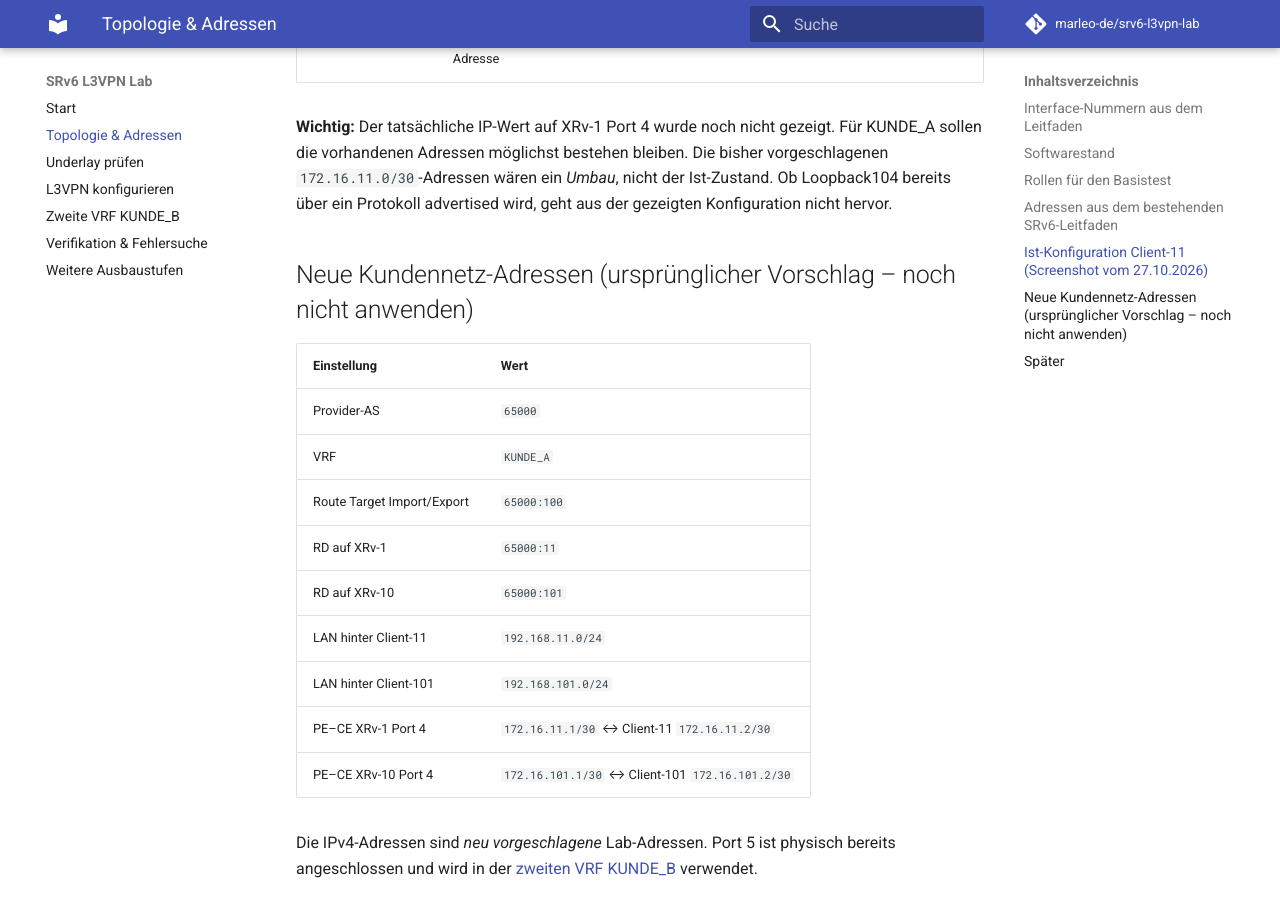
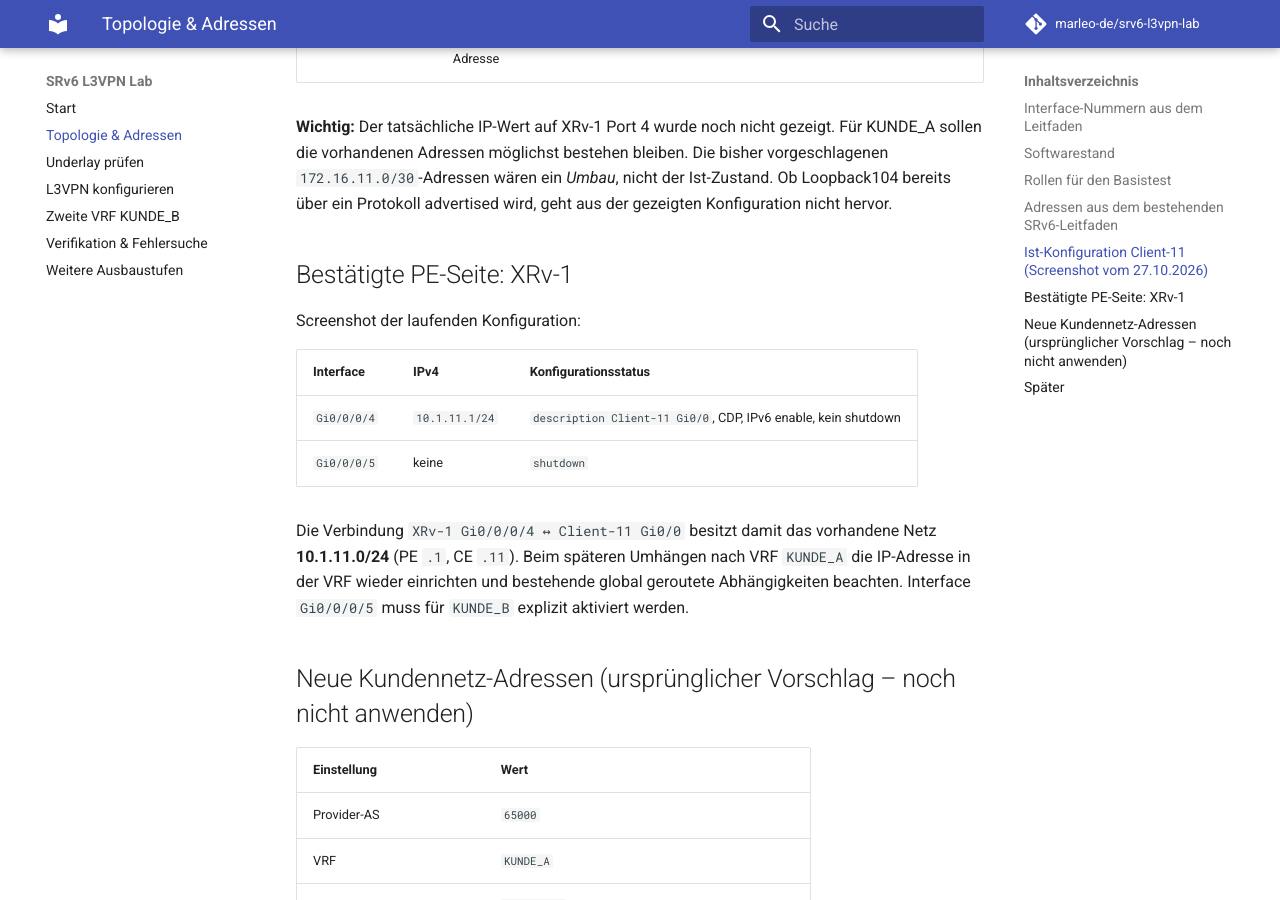
Before and after one commit to marleo-de/srv6-l3vpn-lab, an MkDocs documentation site: the page built from docs/topologie.md, in a window 1280 px wide and 900 px high, scrolled down 2226 px. Built offline with MkDocs 1.6.1 and Material for MkDocs 9.7.7, drawn with Linux system fonts in a browser that asks for light colours; comment, search, counter and statistics services are not loaded.

Commit message:
Record actual PE1 to Client11 link and shutdown second port

```diff
--- a/docs/topologie.md
+++ b/docs/topologie.md
@@ -60,6 +60,17 @@ Die roten Nummern sind **nicht** die letzten Ziffern der IPv4-Adressen. Vor der
 
 **Wichtig:** Der tatsächliche IP-Wert auf XRv-1 Port 4 wurde noch nicht gezeigt. Für KUNDE_A sollen die vorhandenen Adressen möglichst bestehen bleiben. Die bisher vorgeschlagenen `172.16.11.0/30`-Adressen wären ein *Umbau*, nicht der Ist-Zustand. Ob Loopback104 bereits über ein Protokoll advertised wird, geht aus der gezeigten Konfiguration nicht hervor.
 
+## Bestätigte PE-Seite: XRv-1
+
+Screenshot der laufenden Konfiguration:
+
+| Interface | IPv4 | Konfigurationsstatus |
+|---|---|---|
+| `Gi0/0/0/4` | `10.1.11.1/24` | `description Client-11 Gi0/0`, CDP, IPv6 enable, kein shutdown |
+| `Gi0/0/0/5` | keine | `shutdown` |
+
+Die Verbindung `XRv-1 Gi0/0/0/4 ↔ Client-11 Gi0/0` besitzt damit das vorhandene Netz **10.1.11.0/24** (PE `.1`, CE `.11`). Beim späteren Umhängen nach VRF `KUNDE_A` die IP-Adresse in der VRF wieder einrichten und bestehende global geroutete Abhängigkeiten beachten. Interface `Gi0/0/0/5` muss für `KUNDE_B` explizit aktiviert werden.
+
 ## Neue Kundennetz-Adressen (ursprünglicher Vorschlag – noch nicht anwenden)
 
 | Einstellung | Wert |
```
